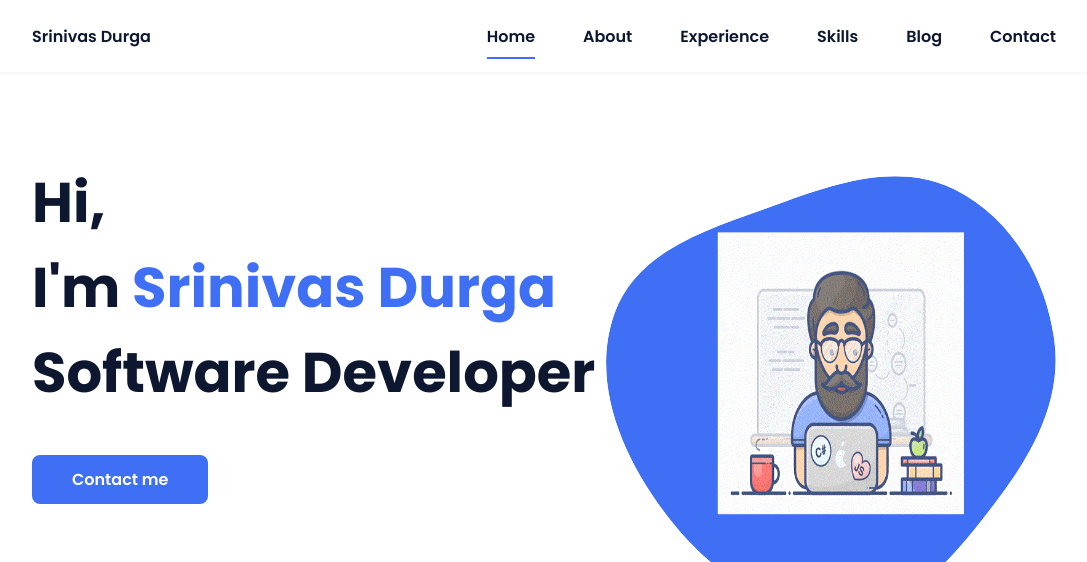
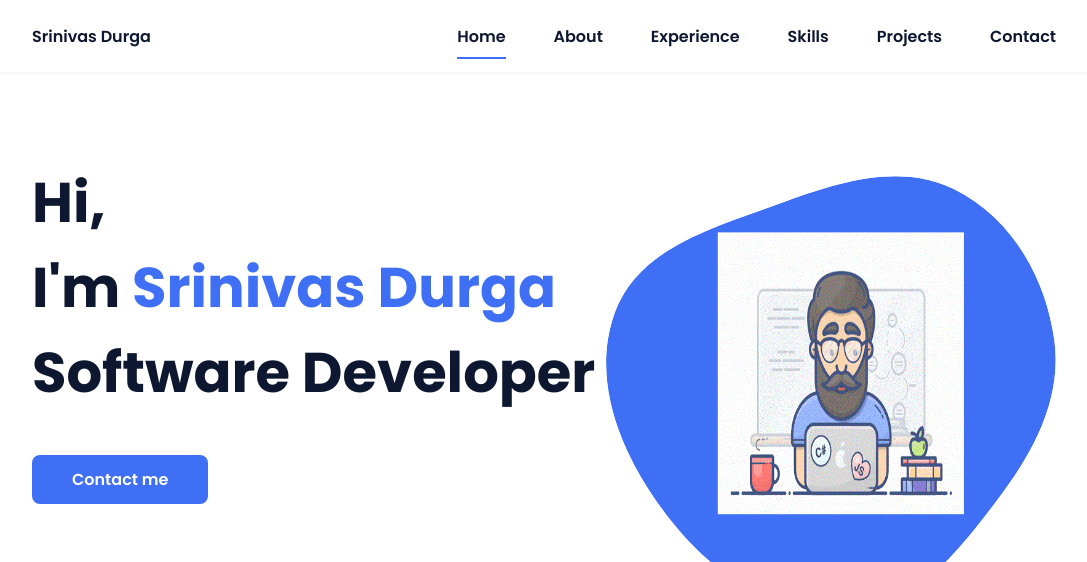
Before and after one commit to srinivasdurga320/Portfolio, a plain HTML site: page index.html in a window 1280 px wide. Shown: the top 562 px of the page, without its empty margins (96-1183 px from the left). Drawn offline with nearby package versions, Linux system fonts and the light colour scheme.

Commit message:
Update index.html

```diff
--- a/index.html
+++ b/index.html
@@ -25,7 +25,7 @@
                         <li class="nav__item"><a href="#about" class="nav__link">About</a></li>
                         <li class="nav__item"><a href="#Experience" class="nav__link">Experience</a></li>
                         <li class="nav__item"><a href="#skills" class="nav__link">Skills</a></li>
-                        <li class="nav__item"><a href="#blog" class="nav__link">Blog</a></li>
+                        <li class="nav__item"><a href="#blog" class="nav__link">Projects</a></li>
                         <li class="nav__item"><a href="#contact" class="nav__link">Contact</a></li>
                     </ul>
                 </div>
```
